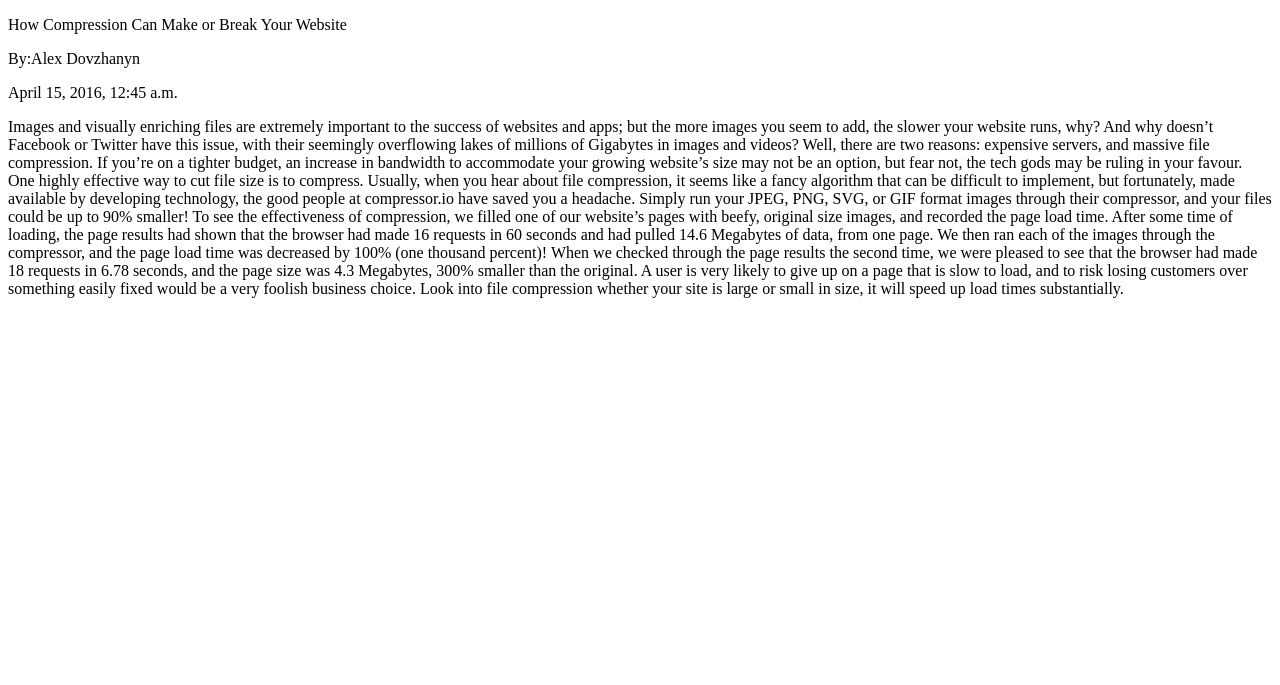
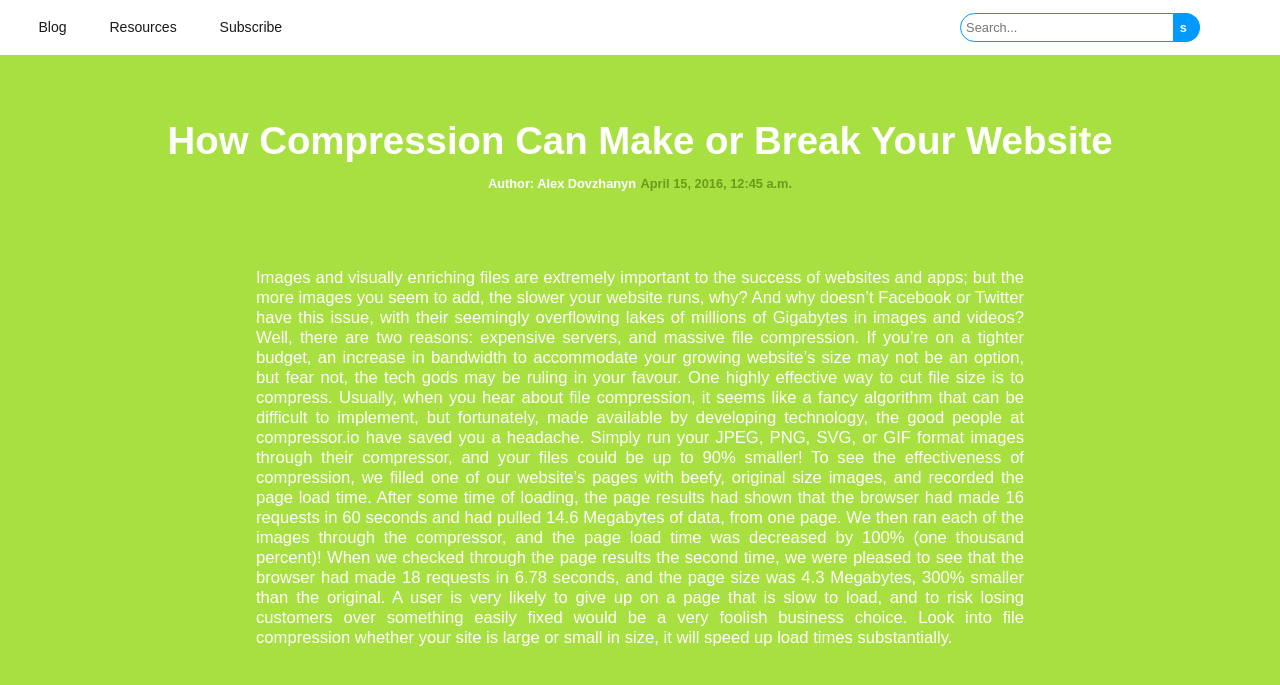
Before and after one commit to jackson-/blog, a Django app: a page that uses articles/templates/article.html in a window 1280 px wide. Shown: the top 685 px of the page. Run offline with Django 3.2, Linux system fonts and the light colour scheme; data comes from the database, SQL or seed files in the repository; both versions use the stored data as it was after the commit.

Commit message:
updates article page;

```diff
--- /dev/null
+++ b/articles/static/css/article.css
@@ -0,0 +1,263 @@
+body {
+  margin: 0%;
+  -webkit-margin: 0%;
+  -moz-margin: 0%;
+  -ms-margin: 0%;
+  -o-margin: 0%;
+  background-color: #e2e2e2;
+  font-family: sans-serif;
+}
+
+#navigation {
+  width: 100%;
+  -webkit-width: 100%;
+  -moz-width: 100%;
+  -ms-width: 100%;
+  -o-width: 100%;
+  padding-top: 1%;
+  -webkit-padding-top: 1%;
+  -moz-padding-top: 1%;
+  -ms-padding-top: 1%;
+  -o-padding-top: 1%;
+  padding-bottom: 1%;
+  -webkit-padding-bottom: 1%;
+  -moz-padding-bottom: 1%;
+  -ms-padding-bottom: 1%;
+  -o-padding-bottom: 1%;
+  background-color: #fff;
+  overflow: auto;
+}
+
+.navigationLink {
+  text-decoration: none;
+  color: #191919;
+  font-size: 1.1vw;
+  -webkit-font-size: 1.1vw;
+  -moz-font-size: 1.1vw;
+  -ms-font-size: 1.1vw;
+  -o-font-size: 1.1vw;
+  margin-top: .5%;
+  -webkit-margin-top: .5%;
+  -moz-margin-top: .5%;
+  -ms-margin-top: .5%;
+  -o-margin-top: .5%;
+  display: inline-block;
+  margin-left: 3%;
+  -webkit-margin-left: 3%;
+  -moz-margin-left: 3%;
+  -ms-margin-left: 3%;
+  -o-margin-left: 3%;
+}
+
+#activeLink {
+  background-color: #0099ff;
+  color: #fff;
+  padding: .3% 2% .3% 2%;
+  -webkit-padding: .3% 2% .3% 2%;
+  -moz-padding: .3% 2% .3% 2%;
+  -ms-padding: .3% 2% .3% 2%;
+  -o-padding: .3% 2% .3% 2%;
+  border-radius: 2vw;
+  -webkit-border-radius: 2vw;
+  -moz-border-radius: 2vw;
+  -ms-border-radius: 2vw;
+  -o-border-radius: 2vw;
+  font-weight: bold;
+}
+
+#searchContainer {
+  float: right;
+  width: 20%;
+  -webkit-width: 20%;
+  -moz-width: 20%;
+  -ms-width: 20%;
+  -o-width: 20%;
+  display: inline-block;
+  margin-right: 5%;
+  -webkit-margin-right: 5%;
+  -moz-margin-right: 5%;
+  -ms-margin-right: 5%;
+  -o-margin-right: 5%;
+  margin-bottom: 0%;
+  -webkit-margin-bottom: 0%;
+  -moz-margin-bottom: 0%;
+  -ms-margin-bottom: 0%;
+  -o-margin-bottom: 0%;
+}
+
+#searchBox {
+  width: 80%;
+  -webkit-width: 80%;
+  -moz-width: 80%;
+  -ms-width: 80%;
+  -o-width: 80%;
+  border-top-left-radius: 2vw;
+  -webkit-border-top-left-radius: 2vw;
+  -moz-border-top-left-radius: 2vw;
+  -ms-border-top-left-raduis: 2vw;
+  -o-border-top-left-radius: 2vw;
+  border-bottom-left-radius: 2vw;
+  -webkit-border-bottom-left-radius: 2vw;
+  -moz-border-bottom-left-radius: 2vw;
+  -ms-border-bottom-left-radius: 2vw;
+  -o-border-bottom-left-radius: 2vw;
+  font-size: 1vw;
+  -webkit-font-size: 1vw;
+  -moz-font-size: 1vw;
+  -ms-font-size: 1vw;
+  -o-font-size: 1vw;
+  border: 1px solid #0099ff;
+  padding-left: 2%;
+  -webkit-padding-left: 2%;
+  -moz-padding-left: 2%;
+  -ms-padding-left: 2%;
+  -o-padding-left: 2%;
+  line-height: 2vw;
+  -webkit-line-height: 2vw;
+  -moz-line-height: 2vw;
+  -ms-line-height: 2vw;
+  -o-line-height: 2vw;
+  float: left;
+  color: #191919;
+}
+
+#submit {
+  display: inline-block;
+  width: 10%;
+  -webkit-width: 10%;
+  -moz-width: 10%;
+  -ms-width: 10%;
+  -o-width: 10%;
+  padding-left: 0%;
+  -webkit-padding-left: 0%;
+  -moz-padding-left: 0%;
+  -ms-padding-left: 0%;
+  -o-padding-left: 0%;
+  margin-left: 0%;
+  -webkit-margin-left: 0%;
+  -moz-margin-left: 0%;
+  -ms-margin-left: 0%;
+  -o-margin-left: 0%;
+  float: left;
+  border-top-right-radius: 2vw;
+  -webkit-border-top-right-radius: 2vw;
+  -moz-border-top-right-radius: 2vw;
+  -ms-border-top-right-radius: 2em;
+  -o-border-top-right-radius: 2vw;
+  border-bottom-right-radius: 2vw;
+  -webkit-border-bottom-right-radius: 2vw;
+  -moz-border-bottom-right-radius: 2vw;
+  -ms-border-bottom-right-radius: 2em;
+  -o-border-bottom-right-radius: 2vw;
+  border: 1px solid #0099ff;;
+  line-height: 2vw;
+  -webkit-line-height: 2vw;
+  -moz-line-height: 2vw;
+  -ms-line-height: 2em;
+  -o-line-height: 2vw;
+  font-size: 1vw;
+  -webkit-font-size: 1vw;
+  -moz-font-size: 1vw;
+  -ms-font-size: 1em;
+  -o-font-size: 1vw;
+  border-left: none;
+  cursor: pointer;
+  background-color: #0099ff;
+  color: #fff;
+  font-weight: bold;
+}
+
+*:focus {
+  outline: none;
+}
+
+#articleTitle {
+  color: #fff;
+  font-size: 3vw;
+  -webkit-font-size: 3vw;
+  -moz-font-size: 3vw;
+  -ms-font-size: 2em;
+  -o-font-size: 3vw;
+  width: 100%;
+  -webkit-font-size: 100%;
+  -moz-font-size: 100%;
+  -ms-font-size: 100%;
+  -o-font-size: 100%;
+  text-align: center;
+  margin-bottom: 0%;
+  -webkit-margin-bottom: 0%;
+  -moz-margin-bottom: 0%;
+  -ms-margin-bottom: 0%;
+  -o-margin-bottom: 0%;
+  margin-top: 5%;
+  -webkit-margin-top: 5%;
+  -moz-margin-top: 5%;
+  -ms-margin-top: 5%;
+  -o-margin-top: 5%;
+}
+
+#metaContainer {
+  width: 30%;
+  -webkit-width: 30%;
+  -moz-width: 30%;
+  -ms-width: 30%;
+  -o-width: 30%;
+  margin-left: 35%;
+  -webkit-margin-left: 35%;
+  -moz-margin-left: 35%;
+  -ms-margin-left: 35%;
+  -o-margin-left: 35%;
+  text-align: center;
+}
+
+#articleAuthor {
+  color: #fff;
+  font-size: 1vw;
+  -webkit-font-size: 1vw;
+  -moz-font-size: 1vw;
+  -ms-font-size: 1vw;
+  -o-font-size: 1vw;
+  font-weight: bold;
+  display: inline-block;
+}
+
+#articleDate {
+  color: #6d9a19;
+  font-size: 1vw;
+  -webkit-font-size: 1vw;
+  -moz-font-size: 1vw;
+  -ms-font-size: 1vw;
+  -o-font-size: 1vw;
+  font-weight: bold;
+  display: inline-block;
+}
+
+#articleContent {
+  width: 60%;
+  -webkit-width: 60%;
+  -moz-width: 60%;
+  -ms-width: 60%;
+  -o-width: 60%;
+  margin-left: 20%;
+  -webkit-margin-left: 20%;
+  -moz-margin-left: 20%;
+  -ms-margin-left: 20%;
+  -o-margin-left: 20%;
+  text-align: justify;
+  color: #fff;
+  font-size: 1.3vw;
+  -webkit-font-size: 1.3vw;
+  -moz-font-size: 1.3vw;
+  -ms-font-size: 1em;
+  -o-font-size: 1.3vw;
+  margin-top: 5%;
+  -webkit-margin-top: 5%;
+  -moz-margin-top: 5%;
+  -ms-margin-top: 5%;
+  -o-margin-top: 5%;
+  margin-bottom: 5%;
+  -webkit-margin-bottom: 5%;
+  -moz-margin-bottom: 5%;
+  -ms-margin-bottom: 5%;
+  -o-margin-bottom: 5%;
+}
--- a/articles/templates/article.html
+++ b/articles/templates/article.html
@@ -1,15 +1,25 @@
 <!DOCTYPE html>
 <html lang="en">
-<head>
+  <head>
     <meta charset="UTF-8">
-    <title>Title</title>
-</head>
-<body>
-
-    <p>{{article.title}}</p>
-    <p>By:{{article.author}}</p>
-    <p>{{article.published_date}}</p>
-    <p>{{article.content}}</p>
-
-</body>
+    <title>{{article.title}}</title>
+    <link href="../static/css/article.css" rel="stylesheet" type="text/css">
+  </head>
+  <body style="background-color: #A8E041;">
+    <div id="navigation">
+      <a href="/articles" class="navigationLink">Blog</a>
+      <a href="" class="navigationLink">Resources</a>
+      <a href="" class="navigationLink">Subscribe</a>
+      <form method="GET" action="/search" id="searchContainer">
+        <input type="text" placeholder="Search..." name="search" id="searchBox">
+        <input type="submit" value="s" id="submit">
+      </form>
+    </div>
+    <h1 id="articleTitle">{{article.title}}</h1>
+    <div id="metaContainer">
+      <p id="articleAuthor">Author: {{article.author}}</p>
+      <p id="articleDate">{{article.published_date}}</p>
+    </div>
+    <p id="articleContent">{{article.content}}</p>
+  </body>
 </html>
--- a/articles/templates/index.html
+++ b/articles/templates/index.html
@@ -1,6 +1,7 @@
 {% load staticfiles %}
 <html>
   <head>
+    <title>Articles</title>
     <link href="{% static "css/index.css" %}" rel="stylesheet" type="text/css">
     <script src="https://code.jquery.com/jquery-2.2.1.js"></script>
     <script>
```
Also changed, not shown: db.sqlite3.
